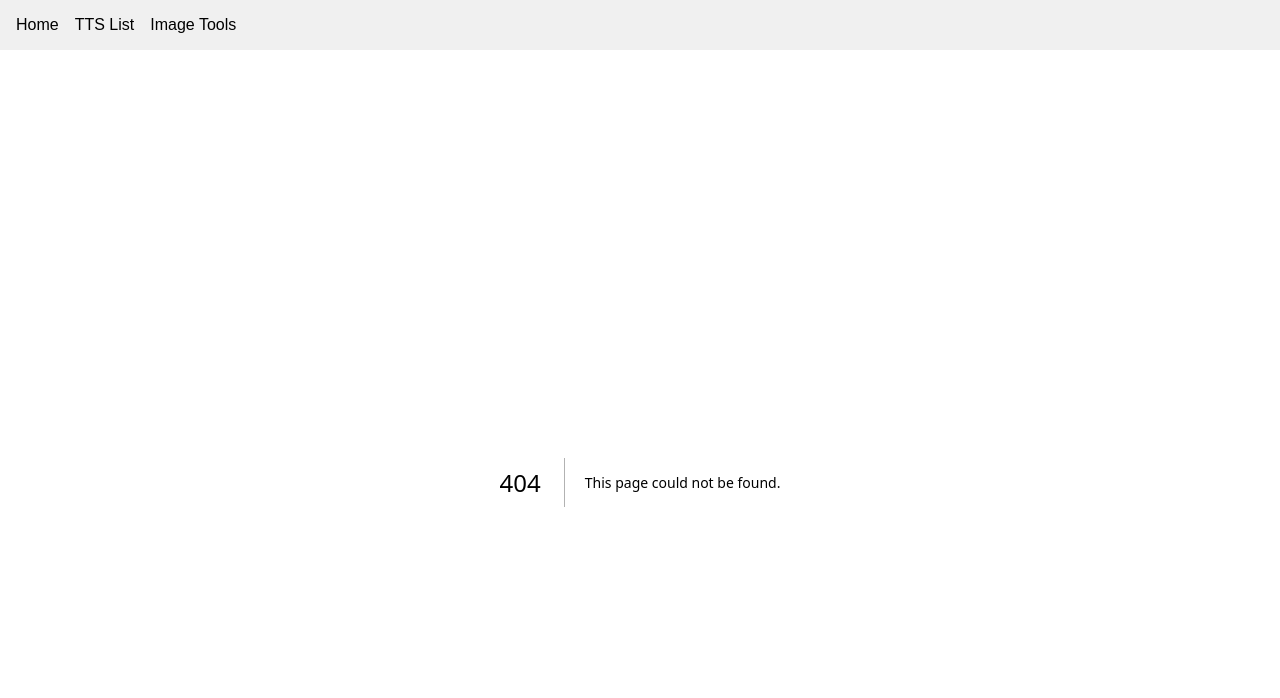
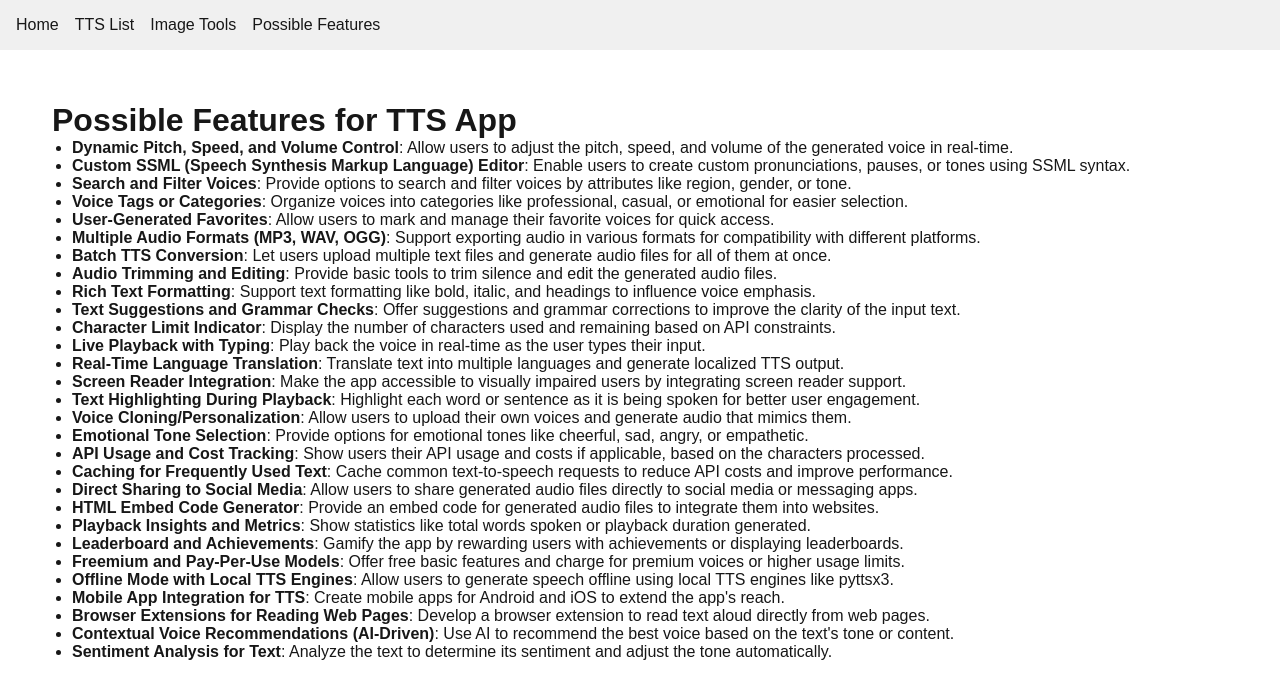
Before and after one commit to EddyUnavailable/eddytts, a Next.js app: page /possibleFeatures in a window 1280 px wide. Before the commit this address had no page. Shown: the top 698 px of the page. Built offline with nearby package versions, Linux system fonts and the light colour scheme.

Commit message:
features

```diff
--- a/src/app/layout.js
+++ b/src/app/layout.js
@@ -15,6 +15,8 @@ export default function RootLayout({ children }) {
             <Link href="/">Home</Link>
             <Link href="/ttsList">TTS List</Link>
             <Link href="/imageTools">Image Tools</Link>
+            <Link href="/possibleFeatures">Possible Features</Link>
+
           </nav>
         </header>
         <main style={{ padding: '2rem' }}>{children}</main>
--- /dev/null
+++ b/src/app/possibleFeatures/page.js
@@ -0,0 +1,138 @@
+"use client";
+import React from "react";
+
+const PossibleFeatures = () => {
+  const features = [
+    {
+      title: "Dynamic Pitch, Speed, and Volume Control",
+      description: "Allow users to adjust the pitch, speed, and volume of the generated voice in real-time."
+    },
+    {
+      title: "Custom SSML (Speech Synthesis Markup Language) Editor",
+      description: "Enable users to create custom pronunciations, pauses, or tones using SSML syntax."
+    },
+    {
+      title: "Search and Filter Voices",
+      description: "Provide options to search and filter voices by attributes like region, gender, or tone."
+    },
+    {
+      title: "Voice Tags or Categories",
+      description: "Organize voices into categories like professional, casual, or emotional for easier selection."
+    },
+    {
+      title: "User-Generated Favorites",
+      description: "Allow users to mark and manage their favorite voices for quick access."
+    },
+    {
+      title: "Multiple Audio Formats (MP3, WAV, OGG)",
+      description: "Support exporting audio in various formats for compatibility with different platforms."
+    },
+    {
+      title: "Batch TTS Conversion",
+      description: "Let users upload multiple text files and generate audio files for all of them at once."
+    },
+    {
+      title: "Audio Trimming and Editing",
+      description: "Provide basic tools to trim silence and edit the generated audio files."
+    },
+    {
+      title: "Rich Text Formatting",
+      description: "Support text formatting like bold, italic, and headings to influence voice emphasis."
+    },
+    {
+      title: "Text Suggestions and Grammar Checks",
+      description: "Offer suggestions and grammar corrections to improve the clarity of the input text."
+    },
+    {
+      title: "Character Limit Indicator",
+      description: "Display the number of characters used and remaining based on API constraints."
+    },
+    {
+      title: "Live Playback with Typing",
+      description: "Play back the voice in real-time as the user types their input."
+    },
+    {
+      title: "Real-Time Language Translation",
+      description: "Translate text into multiple languages and generate localized TTS output."
+    },
+    {
+      title: "Screen Reader Integration",
+      description: "Make the app accessible to visually impaired users by integrating screen reader support."
+    },
+    {
+      title: "Text Highlighting During Playback",
+      description: "Highlight each word or sentence as it is being spoken for better user engagement."
+    },
+    {
+      title: "Voice Cloning/Personalization",
+      description: "Allow users to upload their own voices and generate audio that mimics them."
+    },
+    {
+      title: "Emotional Tone Selection",
+      description: "Provide options for emotional tones like cheerful, sad, angry, or empathetic."
+    },
+    {
+      title: "API Usage and Cost Tracking",
+      description: "Show users their API usage and costs if applicable, based on the characters processed."
+    },
+    {
+      title: "Caching for Frequently Used Text",
+      description: "Cache common text-to-speech requests to reduce API costs and improve performance."
+    },
+    {
+      title: "Direct Sharing to Social Media",
+      description: "Allow users to share generated audio files directly to social media or messaging apps."
+    },
+    {
+      title: "HTML Embed Code Generator",
+      description: "Provide an embed code for generated audio files to integrate them into websites."
+    },
+    {
+      title: "Playback Insights and Metrics",
+      description: "Show statistics like total words spoken or playback duration generated."
+    },
+    {
+      title: "Leaderboard and Achievements",
+      description: "Gamify the app by rewarding users with achievements or displaying leaderboards."
+    },
+    {
+      title: "Freemium and Pay-Per-Use Models",
+      description: "Offer free basic features and charge for premium voices or higher usage limits."
+    },
+    {
+      title: "Offline Mode with Local TTS Engines",
+      description: "Allow users to generate speech offline using local TTS engines like pyttsx3."
+    },
+    {
+      title: "Mobile App Integration for TTS",
+      description: "Create mobile apps for Android and iOS to extend the app's reach."
+    },
+    {
+      title: "Browser Extensions for Reading Web Pages",
+      description: "Develop a browser extension to read text aloud directly from web pages."
+    },
+    {
+      title: "Contextual Voice Recommendations (AI-Driven)",
+      description: "Use AI to recommend the best voice based on the text's tone or content."
+    },
+    {
+      title: "Sentiment Analysis for Text",
+      description: "Analyze the text to determine its sentiment and adjust the tone automatically."
+    },
+  ];
+
+  return (
+    <div style={{ padding: "20px" }}>
+      <h1>Possible Features for TTS App</h1>
+      <ul style={{ listStyleType: "disc", paddingLeft: "20px" }}>
+        {features.map((feature, index) => (
+          <li key={index}>
+            <strong>{feature.title}</strong>: {feature.description}
+          </li>
+        ))}
+      </ul>
+    </div>
+  );
+};
+
+export default PossibleFeatures;
```
Also changed, not shown: src/app/components/VoiceListPreview.jsx (+34 -2 lines), src/app/css/voiceListPreview.module.css (+19 -3 lines).
